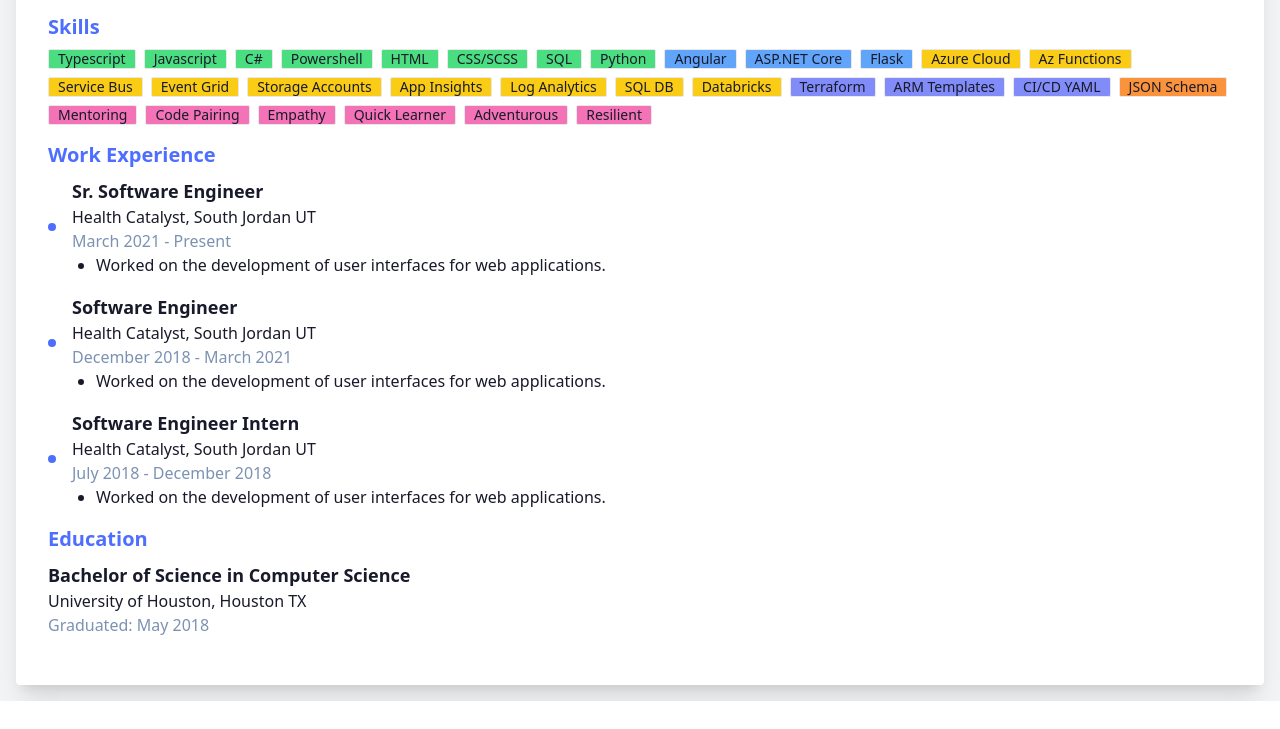
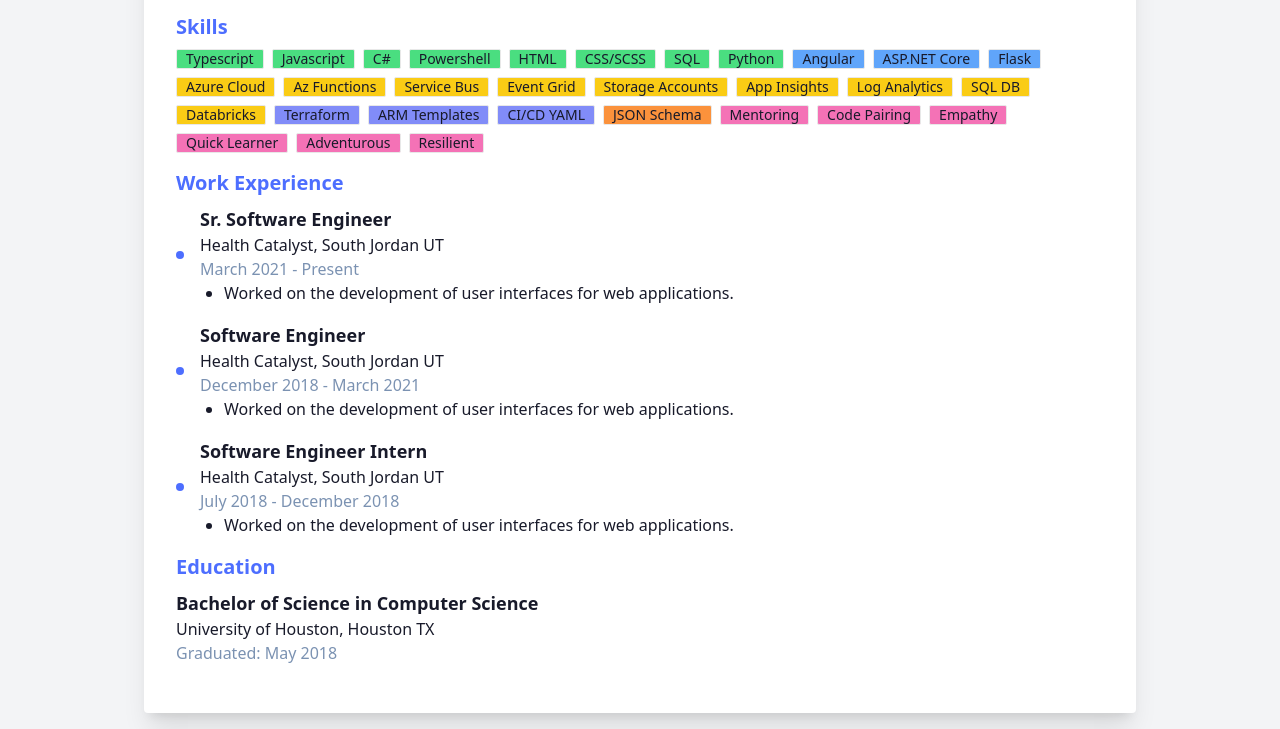
Before and after one commit to YaroBear/resume, a website: page index.html in a window 1280 px wide. Shown: the part 131-860 px from the top of the page. Before the commit the page ends 832 px from the top, so only its background shows below. Drawn offline with nearby package versions, Linux system fonts and the light colour scheme; files that its build step writes are made by us from their sources.

Commit message:
small max w

```diff
--- a/index.html
+++ b/index.html
@@ -8,7 +8,7 @@
     <title>Yaroslav Berejnoi - Resume</title>
   </head>
   <body class="bg-gray-100 h-full">
-    <div class="max-w-7xl mx-auto p-4">
+    <div class="max-w-5xl mx-auto p-4">
       <div class="bg-white p-8 rounded shadow-xl">
         <!-- Header -->
         <div class="flex mb-4">
```
